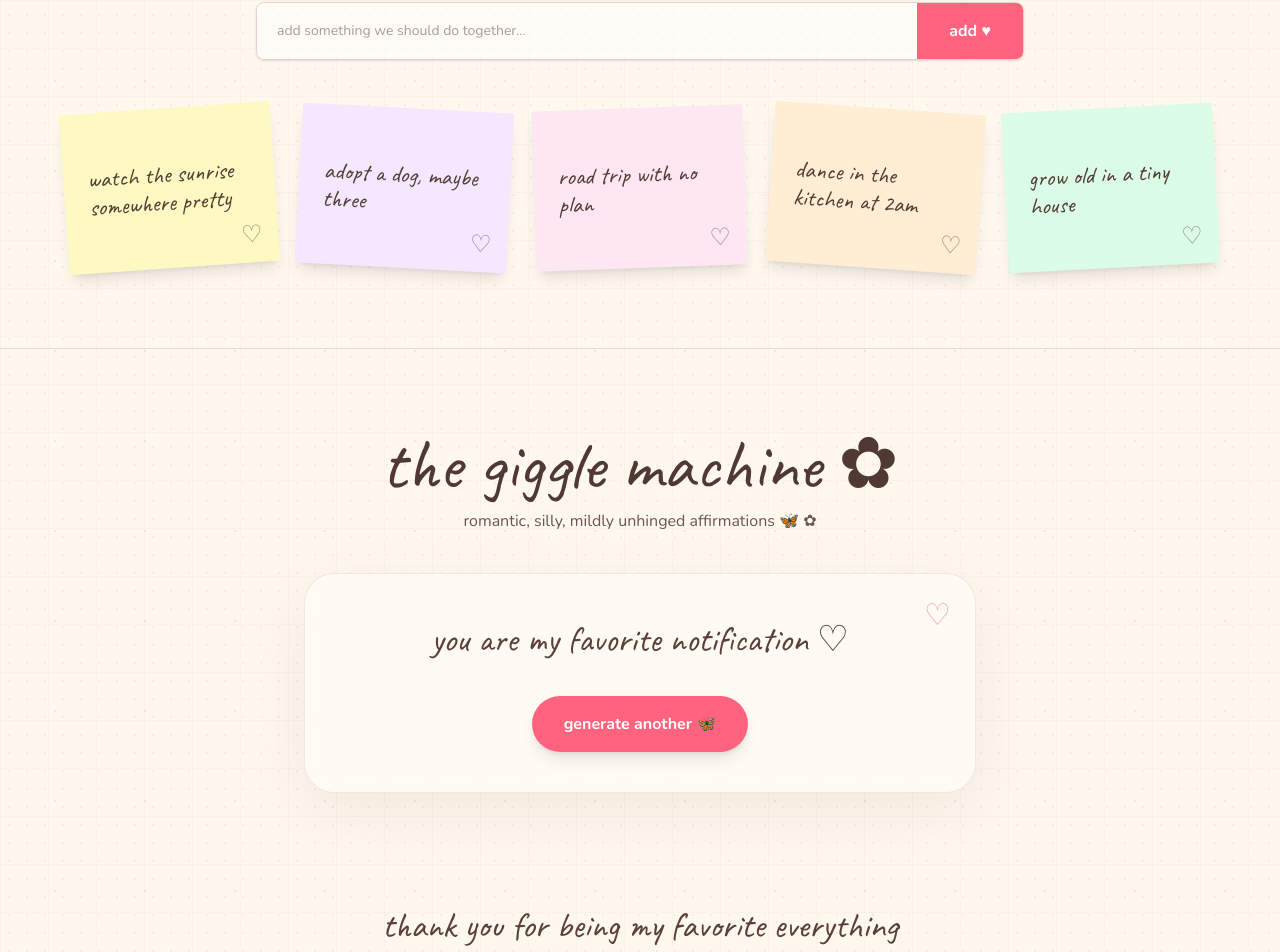
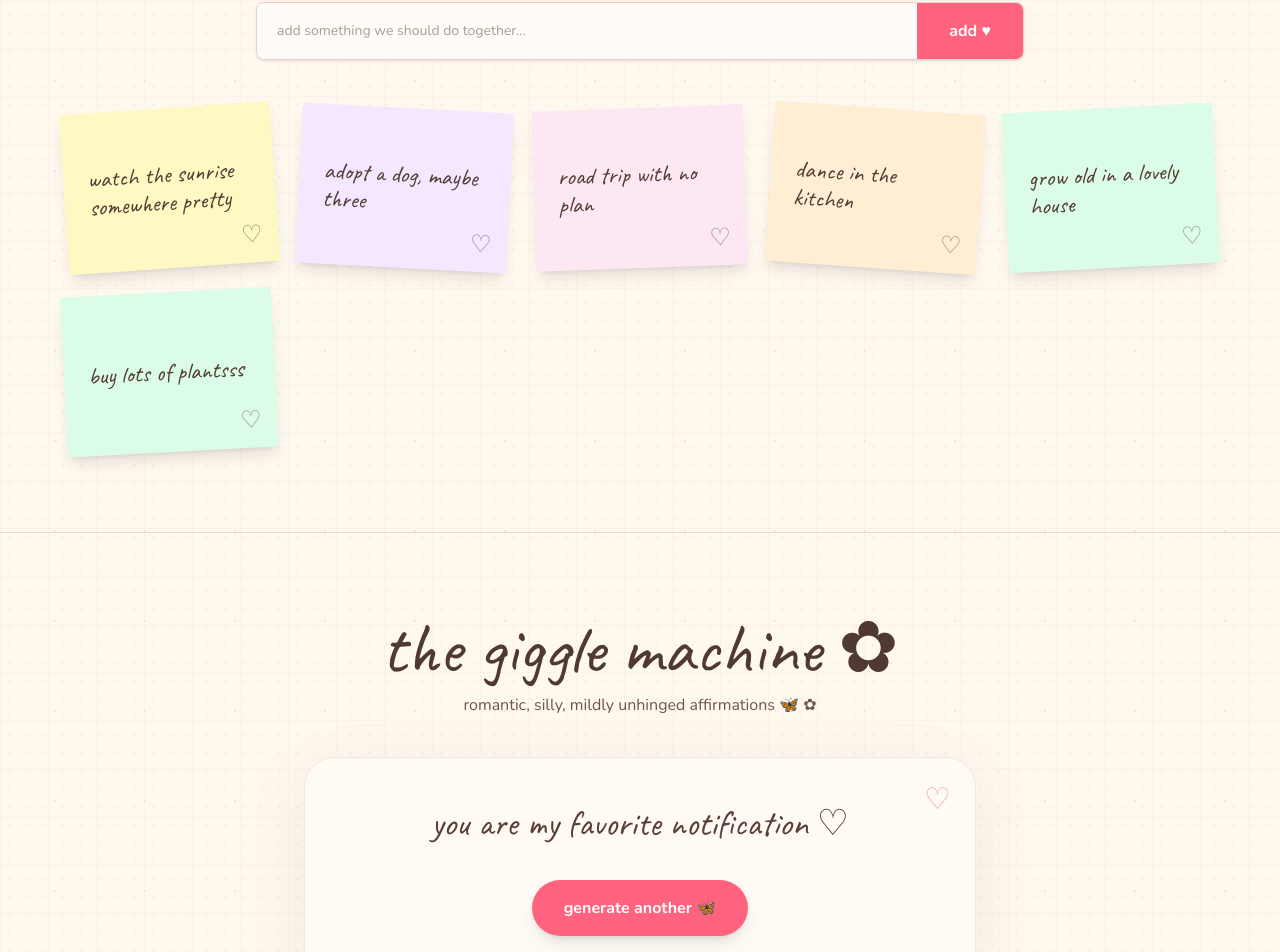
Before and after one commit to chaitrakadam22/website, a React (Vite) app: page / in a window 1280 px wide. Shown: the part 3216-4168 px from the top of the page. Built offline with nearby package versions, Linux system fonts and the light colour scheme.

Commit message:
Update App.jsx

```diff
--- a/src/App.jsx
+++ b/src/App.jsx
@@ -55,8 +55,9 @@ export default function DreamyLoveWebsite() {
     'watch the sunrise somewhere pretty',
     'adopt a dog, maybe three',
     'road trip with no plan',
-    'dance in the kitchen at 2am',
-    'grow old in a tiny house',
+    'dance in the kitchen',
+    'grow old in a lovely house',
+    'buy lots of plantsss'
   ]);
 
   const loveLetter =
```
